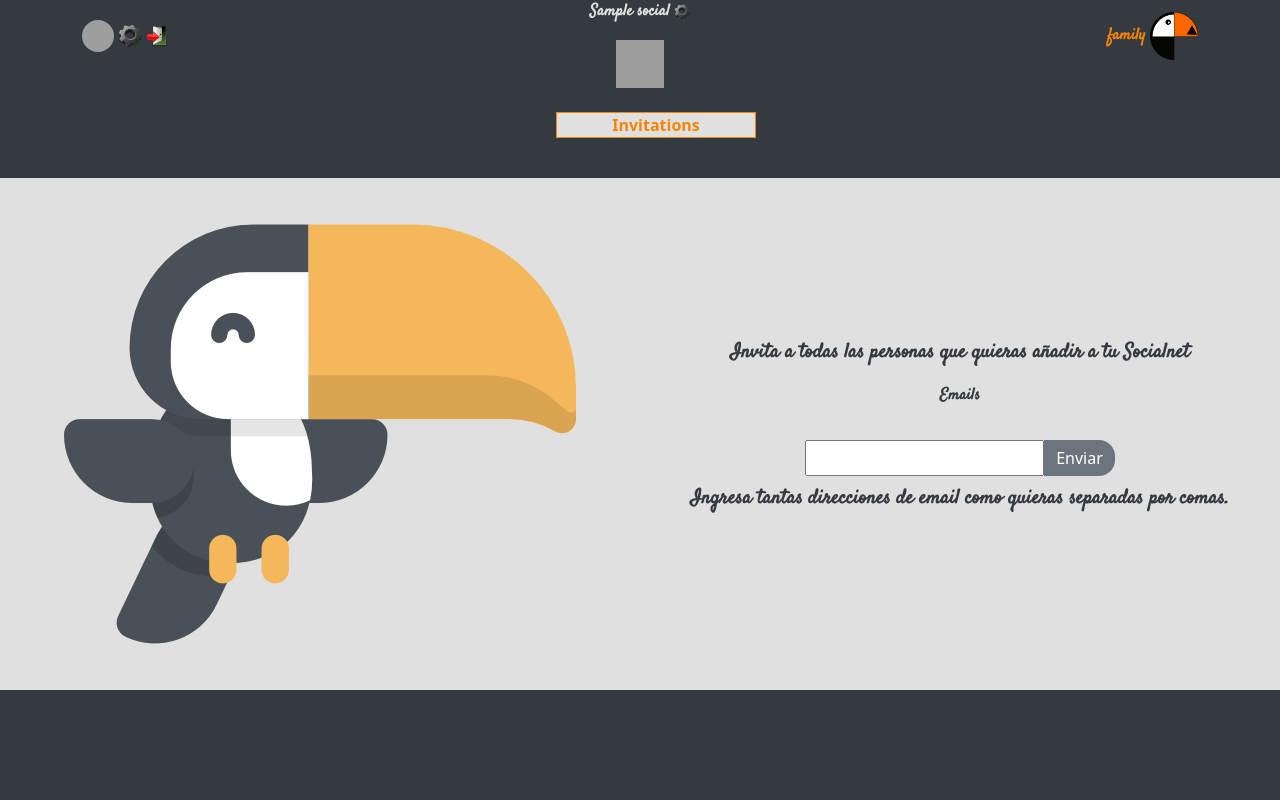
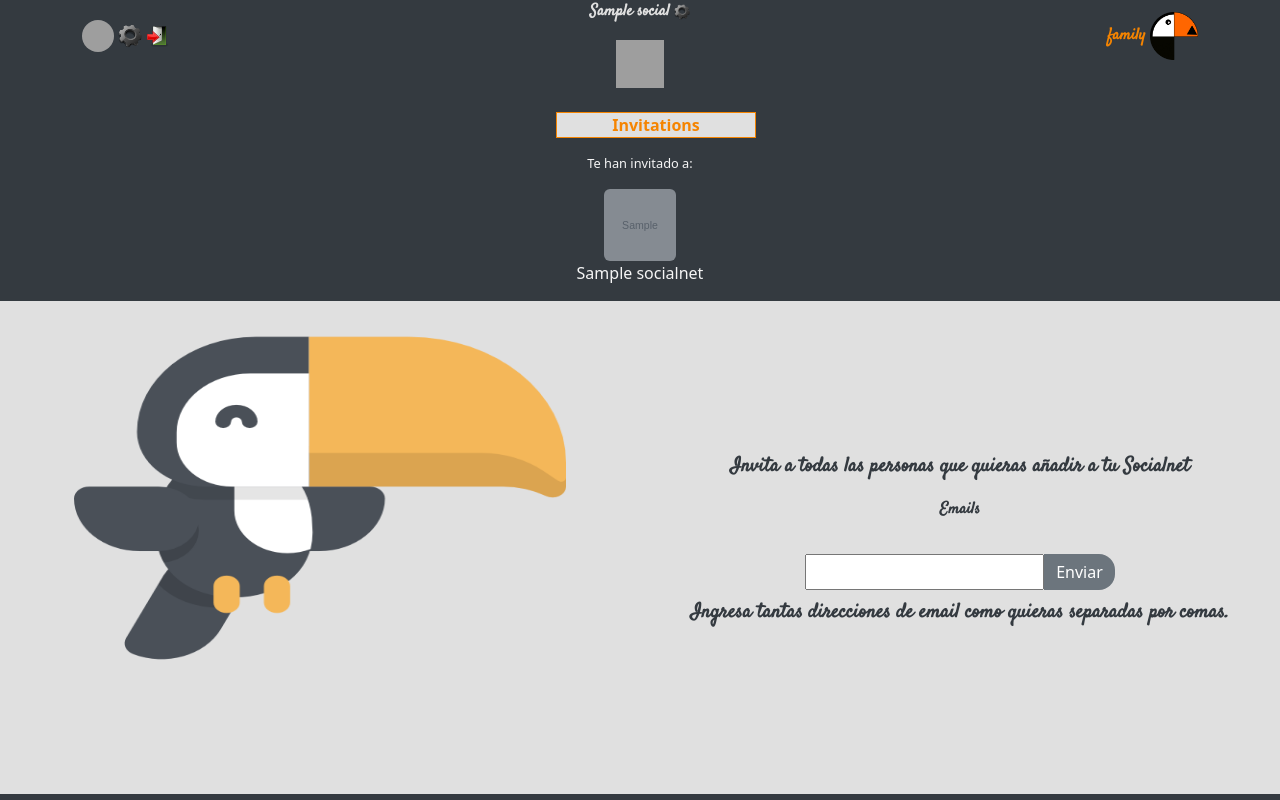
Before and after one commit to zyxyv/family, a Symfony app: template templates/invitation/index.html.twig in a window 1280 px wide. Run offline with Twig, Linux system fonts and the light colour scheme; the template is opened without the code that fills it: most values are stand-ins (such as "Sample title", 1, 10 or a date in 2020); grey boxes marked "Sample" are stand-in pictures; some libraries are stand-ins or nearby versions; grey boxes are pictures that could not be loaded.

Commit message:
Mejora en el ajax de aceptacion de invitaciones

```diff
--- a/public/css/style.css
+++ b/public/css/style.css
@@ -71,5 +71,5 @@ ESPECIFICOS
 .infinite li a {
     color: #f58400;
 }
-.content {background-color:#e0e0e0;color: #343a40;}
+.content {background-color:#e0e0e0;color:#343a40;}
 .content-text {font-size: 1.25em;}
--- a/templates/invitation/index.html.twig
+++ b/templates/invitation/index.html.twig
@@ -3,10 +3,19 @@
 {% block title %}Invitation{% endblock %}
 
 {% block main %}
-<div class="container-fluid col-xs-12 newSection content white">
+    <div class="container d-flex justify-content-center">
+        {% for invitation in invitations %}
+            <div class="col-xs-4 col-lg-3 text-center">
+                <p class="mini">{% trans %}Te han invitado a:{% endtrans %}</p>
+                <a onclick="invitationAcept({{ invitation.getSocialnet.id }})" href=""><img class="logoSmall" src="{{ asset('img/socialnet/') }}{{ invitation.getSocialnet.image }}" alt="logoSocial">
+                    <p>{{ invitation.getSocialnet.name }}</p></a>
+            </div>
+        {% endfor %}
+    </div>
+<div class="container-fluid col-xs-12 content">
     <div class="row">
     <div class="container col-xs-12 col-lg-6 d-flex justify-content-center">
-        <img class="detail" src="{{ asset('img/app/tucan.png') }}">
+        <img height="80%" width="80%" class="detail" src="{{ asset('img/app/tucan.png') }}">
     </div>
     <div class="container col-xs-12 col-lg-6 d-flex justify-content-center center justify-align-item flex-column">
         <p class="family content-text">{% trans %}Invita a todas las personas que quieras añadir a tu Socialnet{% endtrans %}</p>
@@ -24,4 +33,5 @@
     <script src="{{ asset('bundles/fosjsrouting/js/router.js') }}"></script>
     <script src="{{ path('fos_js_routing_js', { callback: 'fos.Router.setData' }) }}"></script>
     <script src="{{ asset('js/invitation.js') }}"></script>
+    <script src="{{ asset('js/socialnet.js') }}"></script>
 {% endblock %}
```
Also changed, not shown: src/Controller/InvitationController.php (+4 -5 lines).
